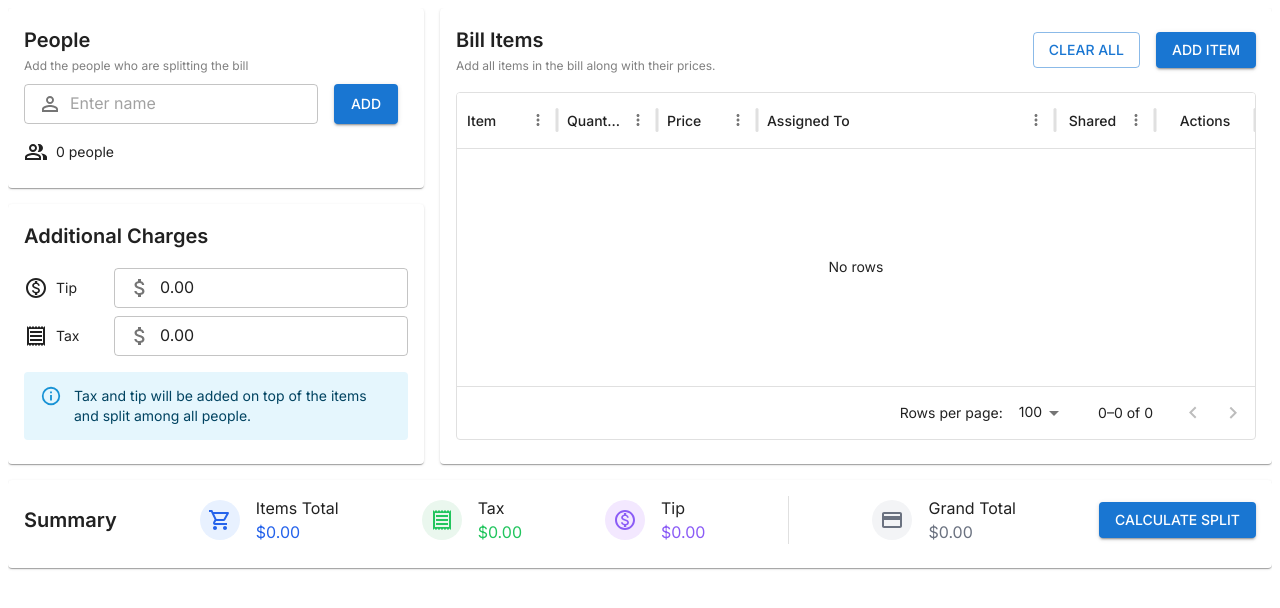
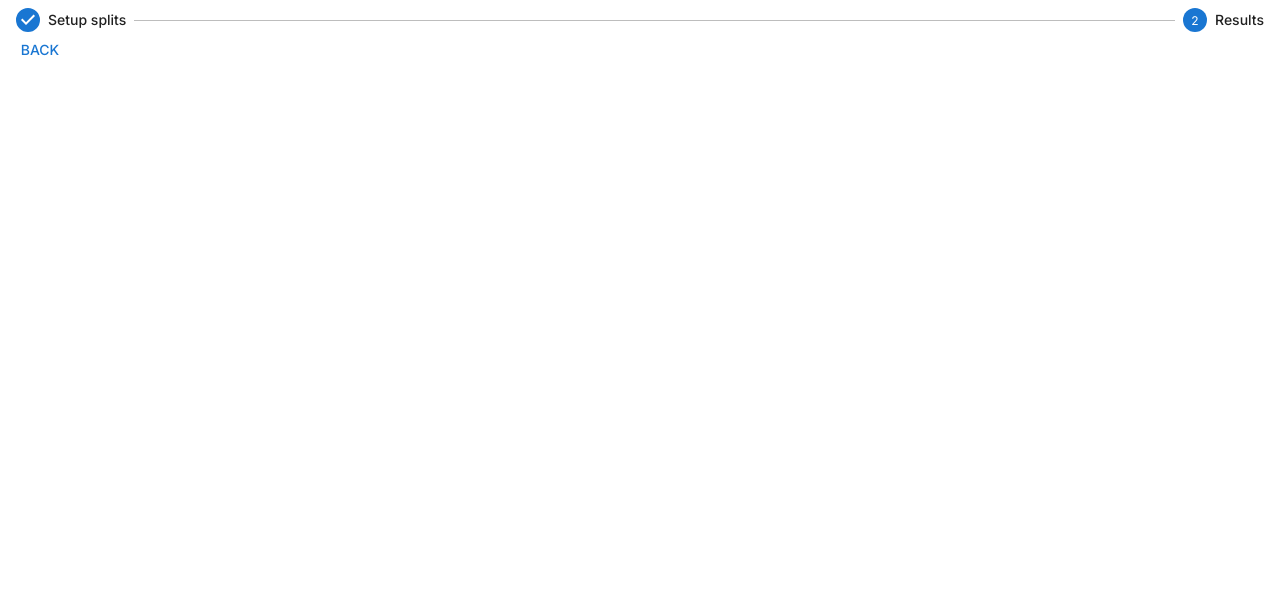
Before and after one commit to William-Vigo/bill-splitter-ui-v2, a Next.js app: page / in a window 1280 px wide. Shown: the top 608 px of the page. Built offline with nearby package versions, Linux system fonts and the light colour scheme; what @mui/material-nextjs would draw is missing.

Commit message:
Implement basic stepper - update receipts overview to read from context store instead of being passed in

```diff
--- a/app/page.tsx
+++ b/app/page.tsx
@@ -1,12 +1,13 @@
 "use client"
 import BillConfig from "@/components/desktop/billConfig"
 import theme from "@/components/desktop/theme"
+import BillSteps from "@/components/stepper"
 import { ThemeProvider } from "@mui/material"
 
 export default function Page() {
     return (
         <ThemeProvider theme={theme}>
-            <BillConfig />
+            <BillSteps />
         </ThemeProvider>
     )
 }
--- a/components/desktop/receipt.tsx
+++ b/components/desktop/receipt.tsx
@@ -1,4 +1,5 @@
 import { formatMoney, stringAvatar } from "@/utility/helpers"
+import { Receipt } from "@mui/icons-material"
 import {
     Avatar,
     Box,
@@ -8,6 +9,7 @@ import {
     Stack,
     Typography,
 } from "@mui/material"
+import { create } from "zustand"
 
 export type Item = {
     Name: string
@@ -22,6 +24,22 @@ export type Receipt = {
     Tip: bigint
     Total: bigint
 }
+
+export type ReceiptsState = {
+    receipts: Receipt[]
+    addReceipt: (receipt: Receipt) => void
+}
+
+export const useReciptsState = create<ReceiptsState>((set) => ({
+    receipts: [],
+    addReceipt: (receipt) => {
+        set((state) => {
+            return {
+                receipts: [...state.receipts, receipt],
+            }
+        })
+    },
+}))
 
 export default function ReceiptCard(receipt: Receipt) {
     const fees = [
--- a/components/desktop/receiptOverview.tsx
+++ b/components/desktop/receiptOverview.tsx
@@ -1,10 +1,7 @@
-import ReceiptCard, { Receipt } from "./receipt"
+import ReceiptCard, { Receipt, useReciptsState } from "./receipt"
 
-type props = {
-    receipts: Receipt[]
-}
-
-export default function ReceiptOverview({ receipts }: props) {
+export default function ReceiptOverview() {
+    const receipts = useReciptsState((state) => state.receipts)
     return (
         <>
             {receipts.map((receipt, index) => (
--- /dev/null
+++ b/components/stepper.tsx
@@ -0,0 +1,69 @@
+import { Box, Button, Step, StepLabel, Stepper } from "@mui/material"
+import React from "react"
+import { create } from "zustand"
+import BillConfig from "@/components/desktop/billConfig"
+import ReceiptsOverview from "@/components/desktop/receiptOverview"
+
+export type BillStepper = {
+    step: number
+    incrementStep: () => void
+    decrementStep: () => void
+}
+
+export const useStepper = create<BillStepper>((set) => ({
+    step: 1,
+    incrementStep: () =>
+        set((state) => {
+            return {
+                step: state.step + 1,
+            }
+        }),
+    decrementStep: () =>
+        set((state) => {
+            if (state.step === 0) {
+                return {
+                    step: 0,
+                }
+            }
+            return {
+                step: state.step - 1,
+            }
+        }),
+}))
+
+const steps = [
+    {
+        label: "Setup splits",
+        comp: BillConfig,
+    },
+    {
+        label: "Results",
+        comp: ReceiptsOverview,
+    },
+]
+export default function BillSteps() {
+    const step = useStepper((state) => state.step)
+    const back = useStepper((state) => state.decrementStep)
+    const StepComp = steps[step].comp
+    return (
+        <Box>
+            <StepComp />
+            <Stepper activeStep={step}>
+                {steps.map((step) => {
+                    return (
+                        <Step key={step.label}>
+                            <StepLabel>{step.label}</StepLabel>
+                        </Step>
+                    )
+                })}
+            </Stepper>
+            {step !== 0 ? (
+                <Box>
+                    <Button onClick={back}>Back</Button>
+                </Box>
+            ) : (
+                <></>
+            )}
+        </Box>
+    )
+}
```
